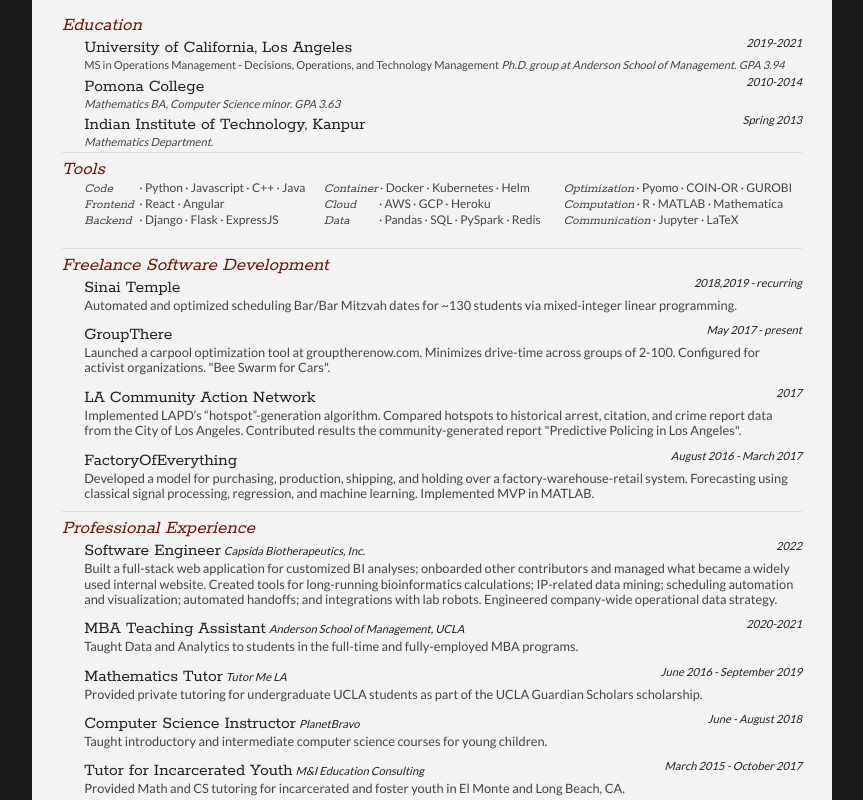
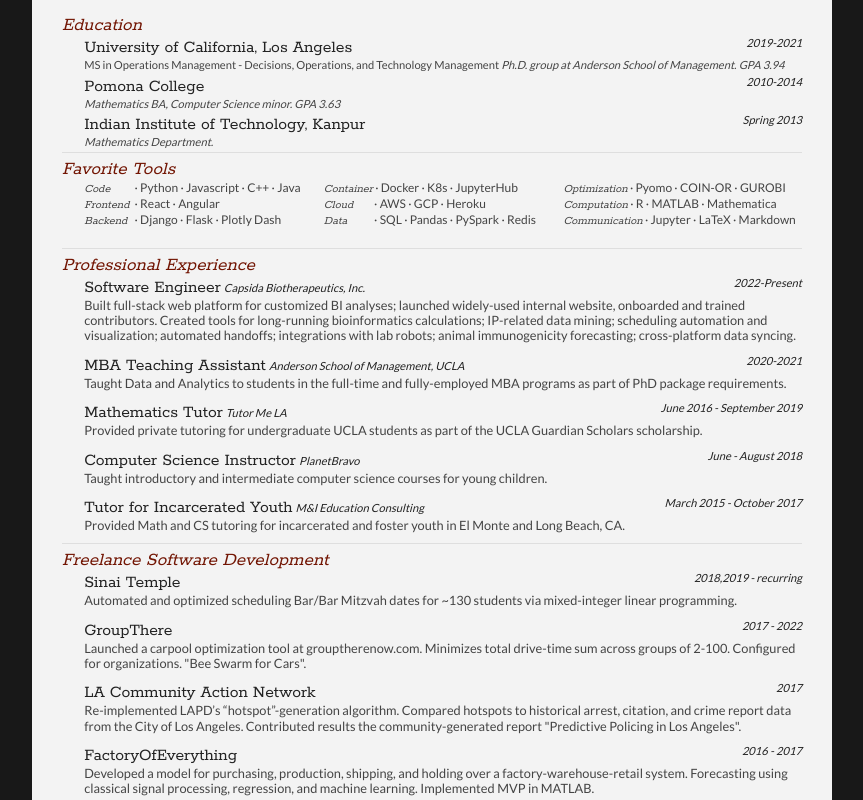
Before and after one commit to zsiegel92/resume, a website: page Resume_Siegel.html in a window 1280 px wide. Shown: the part 152-952 px from the top of the page, without its empty margins (208-1071 px from the left). Drawn offline with nearby package versions, Linux system fonts and the light colour scheme; some packages are replaced by stand-ins of ours.

Commit message:
updated resume

```diff
--- a/Resume_Siegel.html
+++ b/Resume_Siegel.html
@@ -102,58 +102,20 @@
 
 			<section>
 				<div class="sectionTitle">
-					<h1>Tools</h1>
+					<h1>Favorite Tools</h1>
 				</div>
 				<div class="sectionContent">
 					<ul class="keySkills">
 						<li><span class="skilltype">Code</span> · Python · Javascript · C++ · Java</li>
 						<li><span class="skilltype">Frontend</span> · React · Angular</li>
-						<li><span class="skilltype">Backend</span> · Django · Flask · ExpressJS</li>
-						<li><span class="skilltype">Container</span> · Docker · Kubernetes · Helm</li>
+						<li><span class="skilltype">Backend</span> · Django · Flask · Plotly Dash</li>
+						<li><span class="skilltype">Container</span> · Docker · K8s · JupyterHub</li>
 						<li><span class="skilltype">Cloud</span> · AWS · GCP · Heroku</li>
-						<li><span class="skilltype">Data</span> · Pandas · SQL · PySpark · Redis</li>
+						<li><span class="skilltype">Data</span> · SQL · Pandas · PySpark · Redis</li>
 						<li><span class="skilltype">Optimization</span> · Pyomo · COIN-OR · GUROBI</li>
 						<li><span class="skilltype">Computation</span> · R · MATLAB · Mathematica</li>
-						<li><span class="skilltype">Communication</span> · Jupyter · LaTeX</li>
+						<li><span class="skilltype">Communication</span> · Jupyter · LaTeX · Markdown</li>
 					</ul>
-				</div>
-				<div class="clear"></div>
-			</section>
-
-			<section>
-				<div class="sectionTitle">
-					<h1>Freelance Software Development</h1>
-				</div>
-				<div class="sectionContent">
-
-					<article>
-						<h2>Sinai Temple</h2>
-						<span class="subDetails date">2018,2019 - recurring</span>
-						<p>Automated and optimized scheduling Bar/Bar Mitzvah dates for ~130 students via mixed-integer
-							linear programming.</p>
-					</article>
-					<article>
-						<h2>GroupThere</h2>
-						<span class="subDetails date">May 2017 - present</span>
-						<p>Launched a carpool optimization tool at grouptherenow.com. Minimizes drive-time across groups
-							of 2-100. Configured for activist organizations. "Bee Swarm for Cars".</p>
-					</article>
-					<article>
-						<h2>LA Community Action Network</h2>
-						<span class="subDetails date">2017</span>
-						<p>Implemented LAPD’s “hotspot”-generation algorithm. Compared hotspots to historical arrest,
-							citation, and crime report data from the City of Los Angeles. Contributed results the
-							community-generated report "Predictive Policing in Los Angeles".
-						</p>
-					</article>
-					<article>
-						<h2>FactoryOfEverything</h2>
-						<span class="subDetails date">August 2016 - March 2017</span>
-						<p>Developed a model for purchasing, production, shipping, and holding over a
-							factory-warehouse-retail system. Forecasting using classical signal processing, regression,
-							and machine learning. Implemented MVP in MATLAB.
-						</p>
-					</article>
 				</div>
 				<div class="clear"></div>
 			</section>
@@ -166,20 +128,20 @@
 					<article>
 						<h2>Software Engineer</h2>
 						<span class="subDetails">Capsida Biotherapeutics, Inc.</span>
-						<span class="subDetails date">2022</span>
-						<p>Built a full-stack web application for customized BI analyses; onboarded other contributors
-							and managed what became a widely used internal website. Created tools for long-running
+						<span class="subDetails date">2022-Present</span>
+						<p>Built full-stack web platform for customized BI analyses; launched widely-used internal
+							website, onboarded and trained contributors. Created tools for long-running
 							bioinformatics calculations; IP-related data mining; scheduling automation and
-							visualization; automated handoffs; and integrations with lab robots. Engineered company-wide
-							operational
-							data strategy.
+							visualization; automated handoffs; integrations with lab robots; animal immunogenicity
+							forecasting; cross-platform data syncing.
 						</p>
 					</article>
 					<article>
 						<h2>MBA Teaching Assistant</h2>
 						<span class="subDetails">Anderson School of Management, UCLA</span>
 						<span class="subDetails date">2020-2021</span>
-						<p>Taught Data and Analytics to students in the full-time and fully-employed MBA programs.
+						<p>Taught Data and Analytics to students in the full-time and fully-employed MBA programs as
+							part of PhD package requirements.
 						</p>
 					</article>
 					<article>
@@ -207,6 +169,46 @@
 				</div>
 				<div class="clear"></div>
 			</section>
+
+			<section>
+				<div class="sectionTitle">
+					<h1>Freelance Software Development</h1>
+				</div>
+				<div class="sectionContent">
+
+					<article>
+						<h2>Sinai Temple</h2>
+						<span class="subDetails date">2018,2019 - recurring</span>
+						<p>Automated and optimized scheduling Bar/Bar Mitzvah dates for ~130 students via mixed-integer
+							linear programming.</p>
+					</article>
+					<article>
+						<h2>GroupThere</h2>
+						<span class="subDetails date">2017 - 2022</span>
+						<p>Launched a carpool optimization tool at grouptherenow.com. Minimizes total drive-time sum
+							across groups
+							of 2-100. Configured for organizations. "Bee Swarm for Cars".</p>
+					</article>
+					<article>
+						<h2>LA Community Action Network</h2>
+						<span class="subDetails date">2017</span>
+						<p>Re-implemented LAPD’s “hotspot”-generation algorithm. Compared hotspots to historical arrest,
+							citation, and crime report data from the City of Los Angeles. Contributed results the
+							community-generated report "Predictive Policing in Los Angeles".
+						</p>
+					</article>
+					<article>
+						<h2>FactoryOfEverything</h2>
+						<span class="subDetails date">2016 - 2017</span>
+						<p>Developed a model for purchasing, production, shipping, and holding over a
+							factory-warehouse-retail system. Forecasting using classical signal processing, regression,
+							and machine learning. Implemented MVP in MATLAB.
+						</p>
+					</article>
+				</div>
+				<div class="clear"></div>
+			</section>
+
 
 			<section>
 				<div class="sectionTitle">
--- a/style.css
+++ b/style.css
@@ -334,7 +334,7 @@
 	display: inline-block;
 	/*width: 80px;*/
 	min-width: 4em;
-	font-size: 1.1em;
+	font-size: 1em;
 	/*font-size: 1.2em;*/
 	/*color: var(--accent-color);*/
 }
```
Also changed, not shown: 1 other file.
